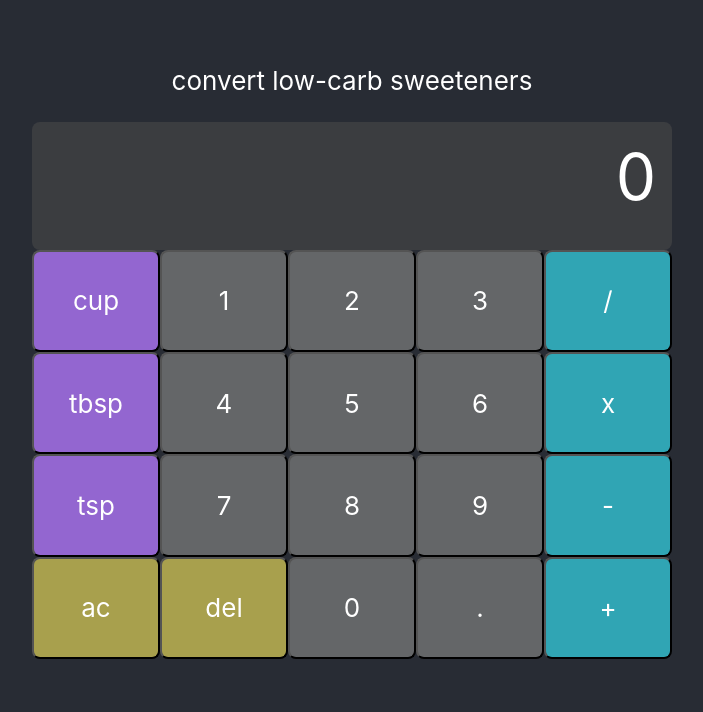
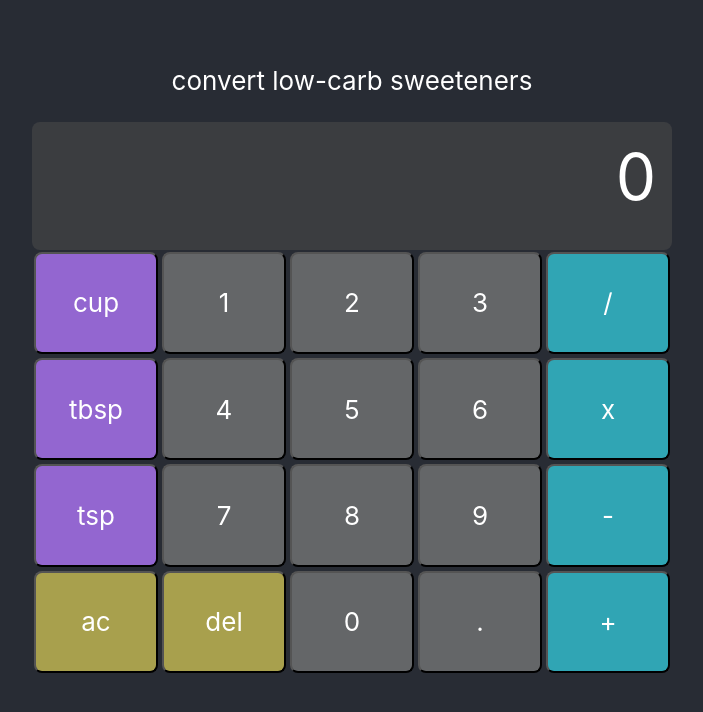
Before and after one commit to jmalochee/alt-sweet, a React (Create React App) app: page / in a window 1280 px wide. Shown: the top 712 px of the page, without its empty margins (288-991 px from the left). Built offline with nearby package versions, Linux system fonts and the light colour scheme.

Commit message:
button spacing and border

```diff
--- a/src/App.css
+++ b/src/App.css
@@ -36,11 +36,13 @@ button {
 	box-sizing: border-box;
 	text-align: center;
 	height: 20%;
-	width: 20%;
+	width: 15.5vmin;
 	border-radius: 1vmin;
 	float: left;
 	font: inherit;
 	color: inherit;
+	border-width: 0.3vmin;
+	margin: 0.25vmin;
 }
 button:hover {
 	filter: brightness(125%);
```
